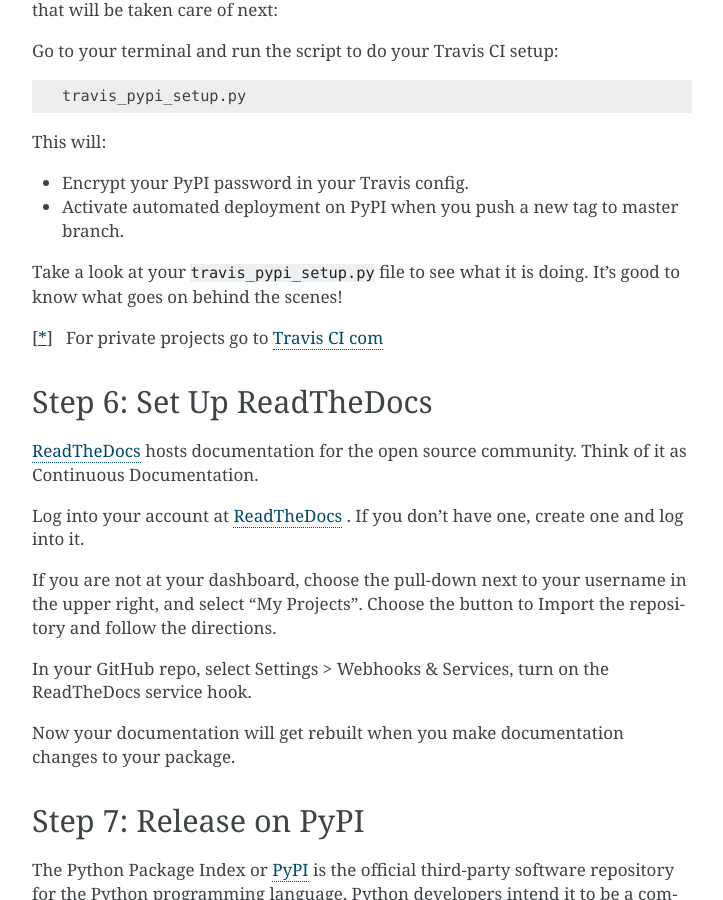
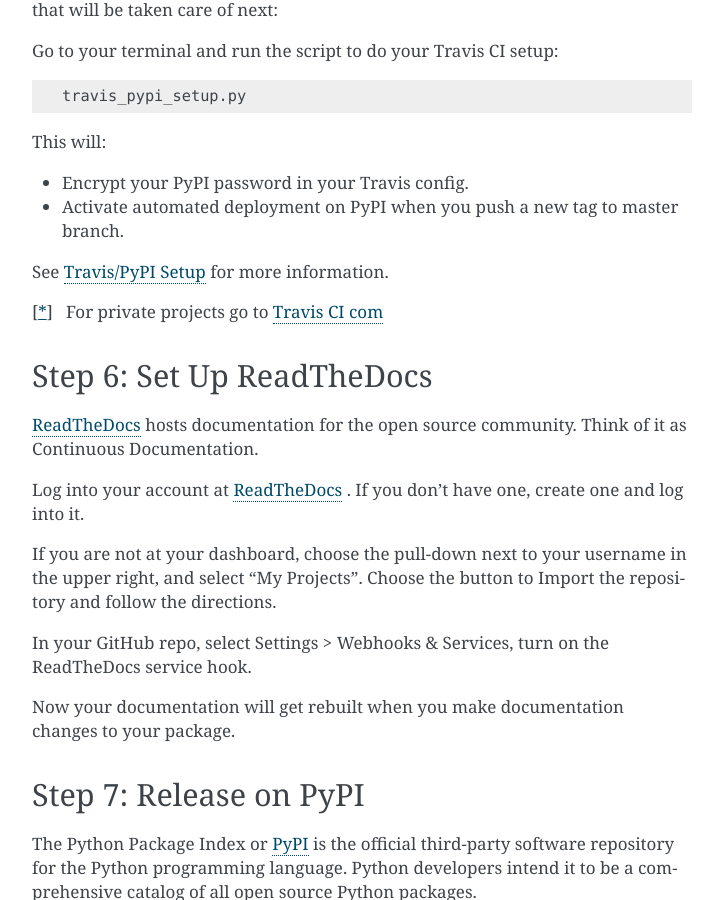
Before and after one commit to audreyfeldroy/cookiecutter-pypackage, a Sphinx documentation site: the page built from docs/tutorial.rst, in a window 1280 px wide and 900 px high, scrolled down 2377 px. Shown: the whole window, without its empty margins (388-1111 px from the left). Built offline with Sphinx 7.4.7, drawn with Linux system fonts in a browser that asks for light colours.

```diff
--- a/docs/tutorial.rst
+++ b/docs/tutorial.rst
@@ -121,7 +121,7 @@ This will:
 * Encrypt your PyPI password in your Travis config.
 * Activate automated deployment on PyPI when you push a new tag to master branch.
 
-Take a look at your ``travis_pypi_setup.py`` file to see what it is doing. It's good to know what goes on behind the scenes!
+See :ref:`travis-pypi-setup` for more information.
 
 .. [*] For private projects go to `Travis CI com`_
 
```
Also changed, not shown: docs/troubleshooting.rst (renamed from {{cookiecutter.project_slug}}/docs/troubleshooting.rst, +8 -0 lines).
